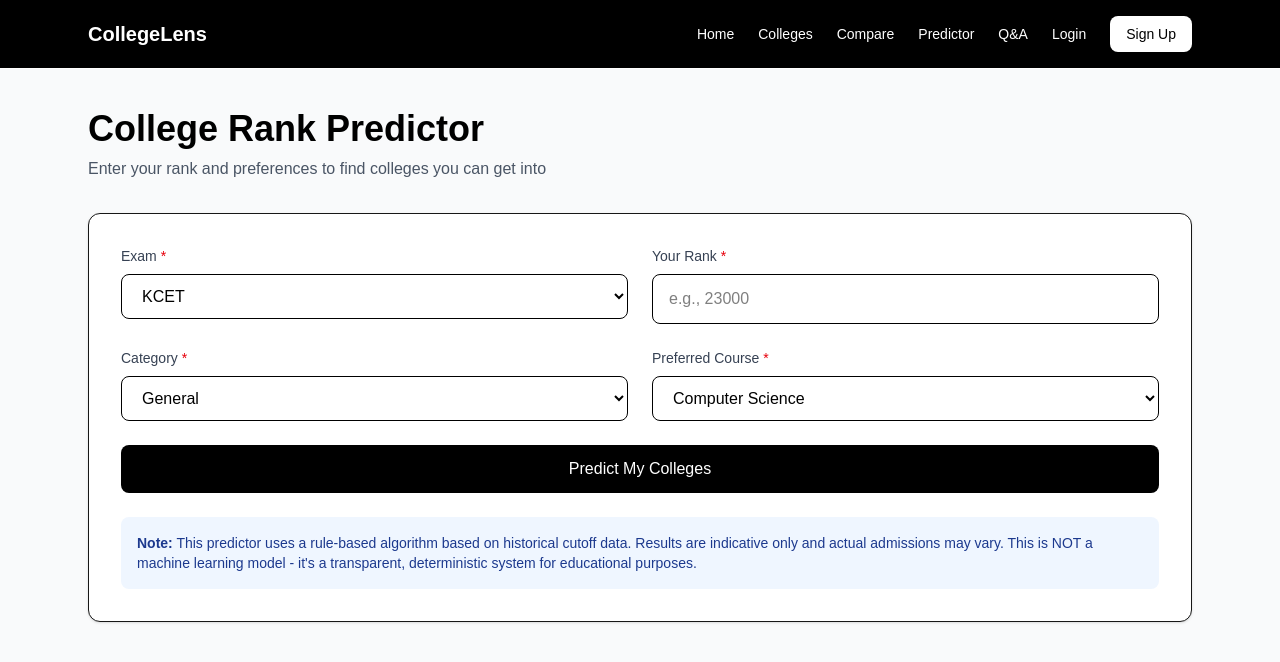
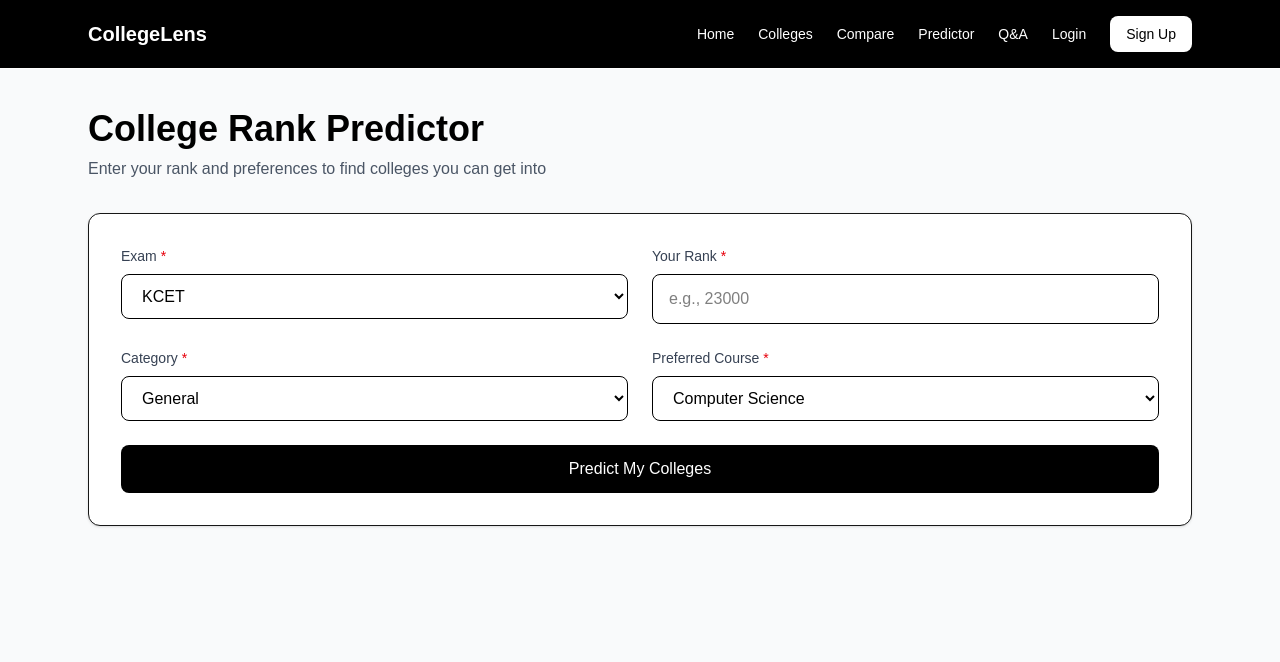
Before and after one commit to Anivrath/collegeLens, a Next.js app: page /predictor in a window 1280 px wide. Shown: the top 662 px of the page. Built offline with nearby package versions, Linux system fonts and the light colour scheme; no server answers.

Commit message:
fixed vercel issue and remove that disclaimer

```diff
--- a/src/app/predictor/page.tsx
+++ b/src/app/predictor/page.tsx
@@ -247,16 +247,6 @@ export default function PredictorPage() {
               {loading ? "Predicting..." : "Predict My Colleges"}
             </button>
           </form>
-
-          {/* Disclaimer */}
-          <div className="mt-6 rounded-lg bg-blue-50 p-4">
-            <p className="text-sm text-blue-900">
-              <strong>Note:</strong> This predictor uses a rule-based algorithm based on
-              historical cutoff data. Results are indicative only and actual admissions
-              may vary. This is NOT a machine learning model - it's a transparent,
-              deterministic system for educational purposes.
-            </p>
-          </div>
         </div>
 
         {/* Results */}
```
